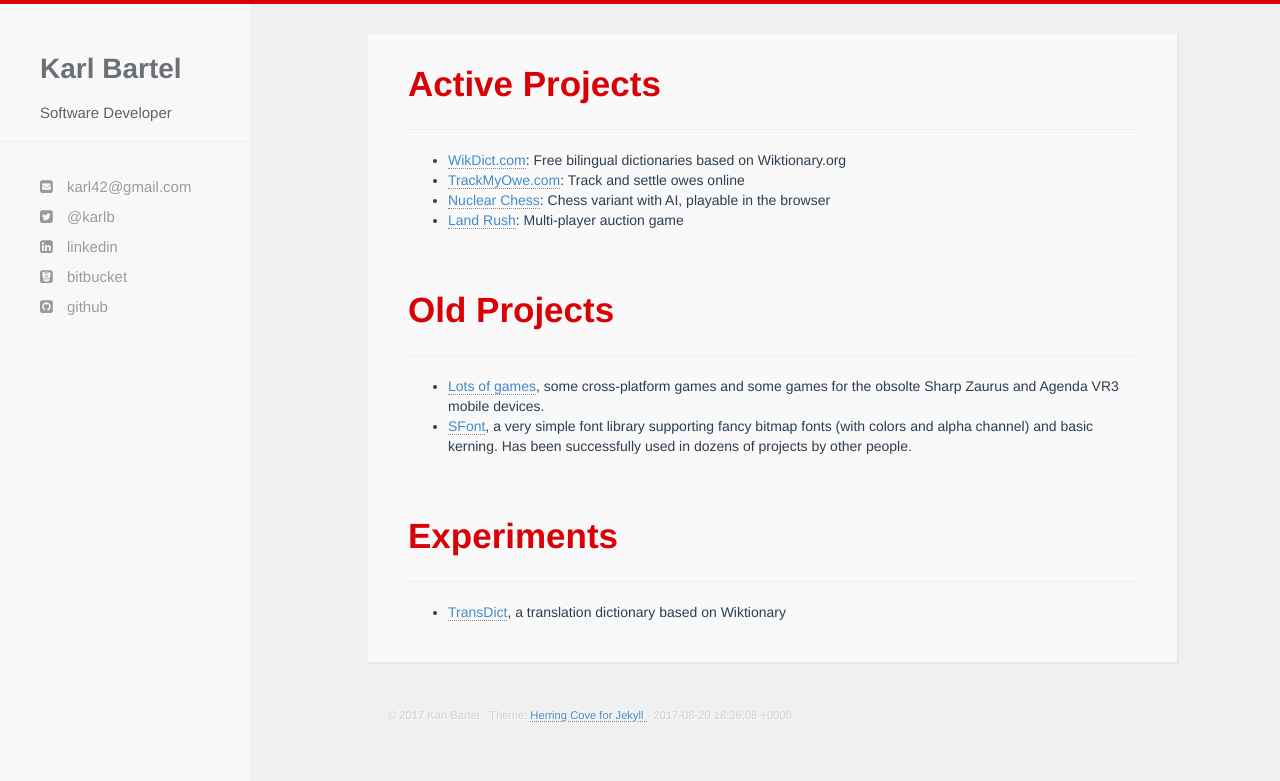
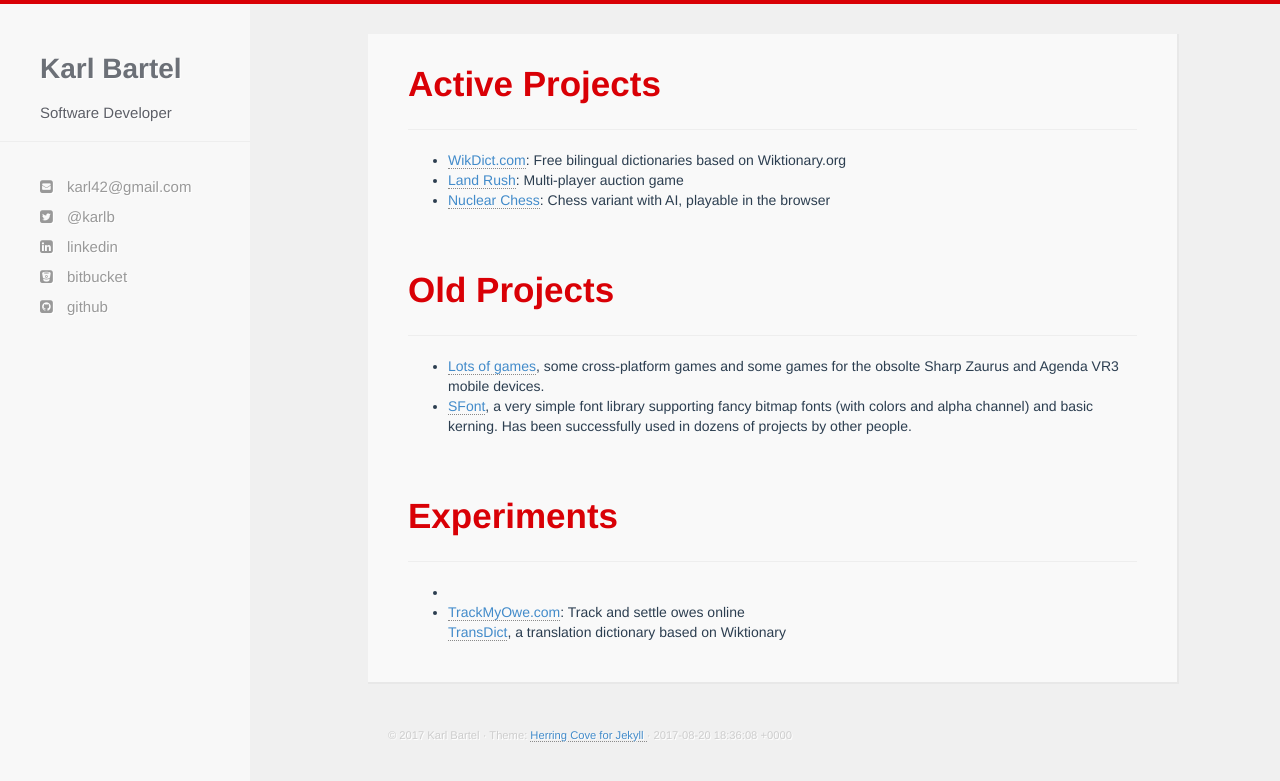
Before and after one commit to karlb/karlb.github.io, a Jekyll site: the page built from index.html, in a window 1280 px wide. Shown: the top 781 px of the page. Built offline with Jekyll 4.4.1, drawn with Linux system fonts in a browser that asks for light colours; nearby versions of some CDN libraries; Markdown is read by kramdown in place of the engine named in the settings; part of the change alters nothing that is shown.

```diff
--- a/index.html
+++ b/index.html
@@ -8,9 +8,8 @@ layout: default
 	<div class="post">
 		<ul>
 			<li><a href="http://www.wikdict.com">WikDict.com</a>: Free bilingual dictionaries based on Wiktionary.org</li>
-			<li><a href="http://www.trackmyowe.com">TrackMyOwe.com</a>: Track and settle owes online</li>
+			<li><a href="http://land-rush.appspot.com/">Land Rush</a>: Multi-player auction game</li>
 			<li><a href="http://karlb.github.io/nuclearchess/">Nuclear Chess</a>: Chess variant with AI, playable in the browser</li>
-			<li><a href="http://land-rush.appspot.com/">Land Rush</a>: Multi-player auction game</li>
 		</ul>
 	</div>
 
@@ -32,6 +31,7 @@ layout: default
 	<div class="post">
 		<ul>
 			<li>
+			<li><a href="http://www.trackmyowe.com">TrackMyOwe.com</a>: Track and settle owes online</li>
 				<a href="http://jsfiddle.net/karlb/PxfrJ/">TransDict</a>, a translation dictionary based on Wiktionary
 			</li>
 		</ul>
```
